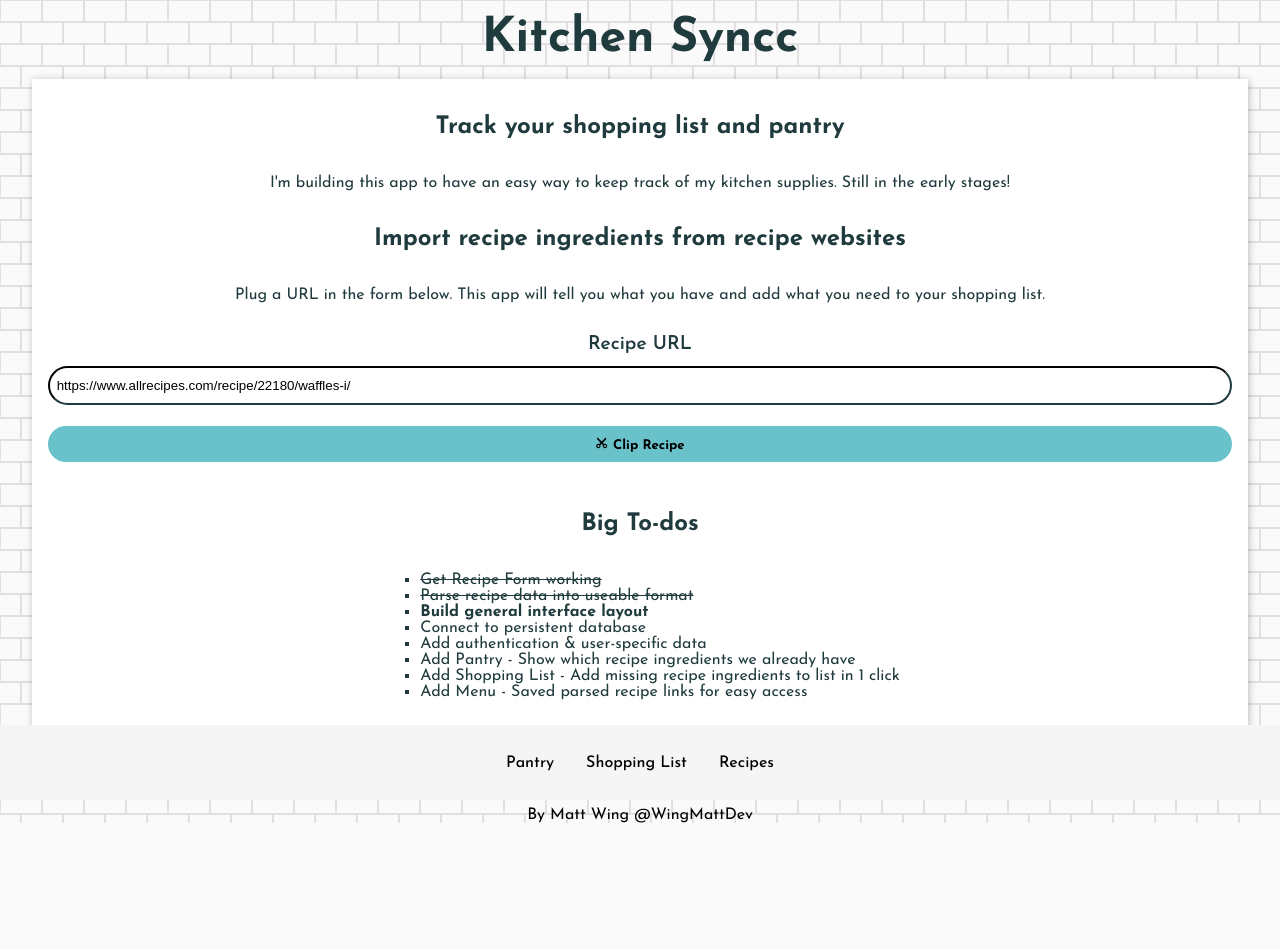
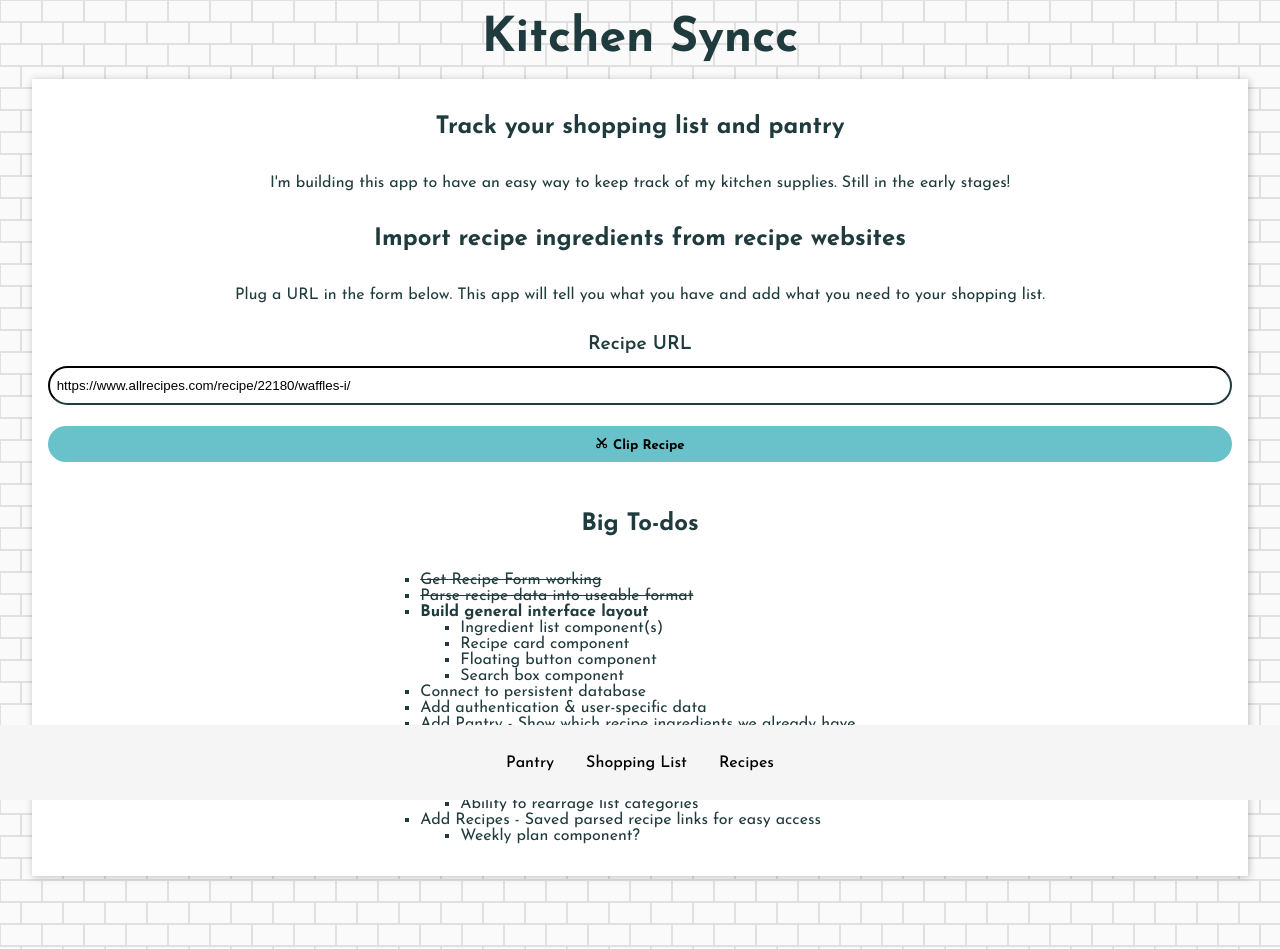
Before and after one commit to wingmatt/kitchensyncc, a Next.js app: page / in a window 1280 px wide. Shown: the top 949 px of the page. Before the commit the page ends 823 px from the top, so only its background shows below. Built offline with nearby package versions, Linux system fonts and the light colour scheme.

Commit message:
Add details to progress checklist

```diff
--- a/pages/index.js
+++ b/pages/index.js
@@ -15,11 +15,28 @@ export default function Home() {
           <li className={styles.done}>Get Recipe Form working</li>
           <li className={styles.done}>Parse recipe data into useable format</li>
           <li className={styles.current}>Build general interface layout</li>
+          <ul>
+            <li>Ingredient list component(s)</li>
+            <li>Recipe card component</li>
+            <li>Floating button component</li>
+            <li>Search box component</li>
+          </ul>
           <li>Connect to persistent database</li>
-          <li>Add authentication & user-specific data</li>
+          <li>Add authentication &amp; user-specific data</li>
           <li>Add Pantry - Show which recipe ingredients we already have</li>
+          <ul>
+            <li>Context menu for Pantry ingredients</li>
+            <li>Pantry expiration date indicator</li>
+          </ul>
           <li>Add Shopping List - Add missing recipe ingredients to list in 1 click</li>
-          <li>Add Menu - Saved parsed recipe links for easy access</li>
+          <ul>
+            <li>Context menu for List ingredients</li>
+            <li>Ability to rearrage list categories</li>
+          </ul>
+          <li>Add Recipes - Saved parsed recipe links for easy access</li>
+          <ul>
+            <li>Weekly plan component?</li>
+          </ul>
         </ul>
     </Layout>
   )
```
